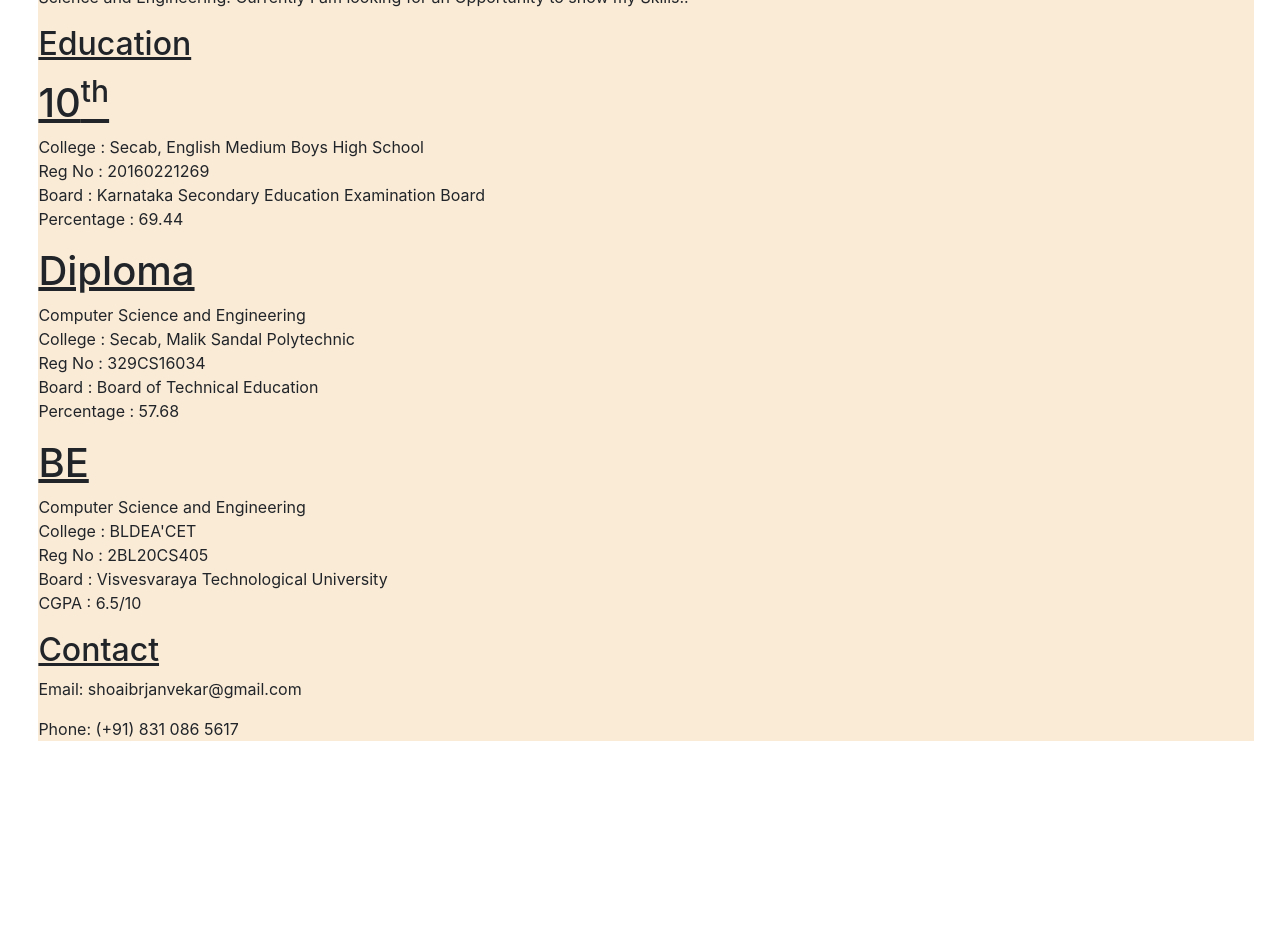
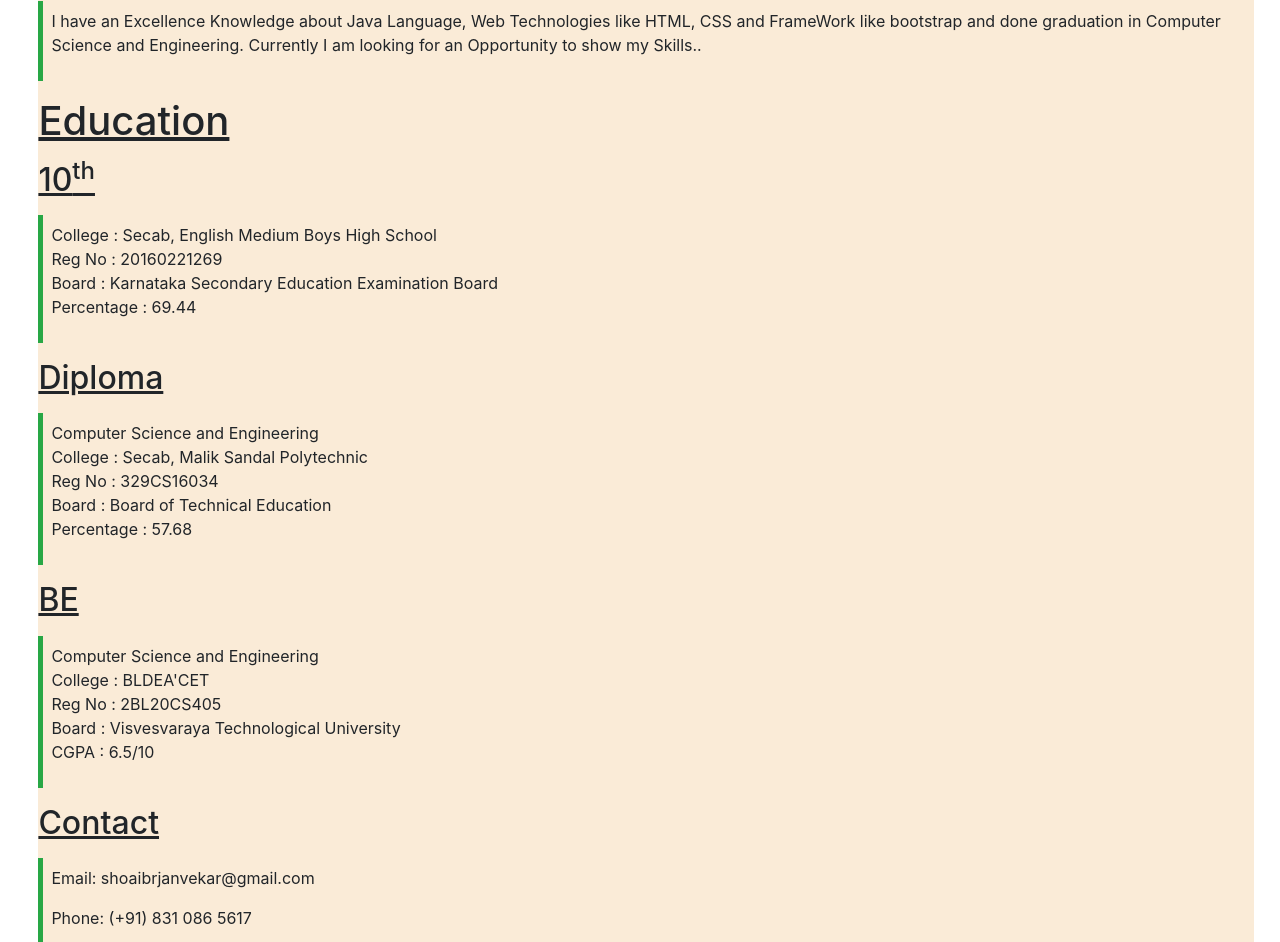
Before and after one commit to shoaib1718/MyPortfolio, a plain HTML site: page Education.html in a window 1280 px wide. Shown: the part 328-1270 px from the top of the page. Before the commit the page ends 1085 px from the top, so only its background shows below. Drawn offline with nearby package versions, Linux system fonts and the light colour scheme.

Commit message:
Update Education.html

```diff
--- a/Education.html
+++ b/Education.html
@@ -7,6 +7,13 @@
     <title>Education Portfolio</title>
     <link rel="stylesheet" href="edu.css">
     <link rel="stylesheet" href="https://maxcdn.bootstrapcdn.com/bootstrap/4.5.2/css/bootstrap.min.css">
+
+    <link rel="stylesheet" href="https://cdnjs.cloudflare.com/ajax/libs/font-awesome/4.7.0/css/font-awesome.min.css">
+    <link href="https://cdn.jsdelivr.net/npm/bootstrap@5.3.2/dist/css/bootstrap.min.css" rel="stylesheet"
+        integrity="sha384-T3c6CoIi6uLrA9TneNEoa7RxnatzjcDSCmG1MXxSR1GAsXEV/Dwwykc2MPK8M2HN" crossorigin="anonymous">
+
+    <link href="css/bootstrap.min.css" rel="stylesheet">
+
     <script src="https://ajax.googleapis.com/ajax/libs/jquery/3.5.1/jquery.min.js"></script>
     <script src="https://cdnjs.cloudflare.com/ajax/libs/popper.js/1.16.0/umd/popper.min.js"></script>
     <script src="https://maxcdn.bootstrapcdn.com/bootstrap/4.5.2/js/bootstrap.min.js"></script>
@@ -23,20 +30,33 @@
 
     </div>
     <div class="content">
+
+        <!-- BOOTSTRAP Class is used here -->
+        <div class="my-3 p-2 border-start border-success border-5">
+
             <h1>Shoaib Janvekar</h1>
             <h3>Web Developer</h3> <br>
+        </div>
 
         <h2>About</h2>
-        <p>I have an Excellence Knowledge about Java Language, Web Technologies like HTML, CSS and FrameWork like bootstrap
+
+        <!-- BOOTSTRAP Class is used here -->
+        <div class="my-3 p-2 border-start border-success border-5">
+            <p>I have an Excellence Knowledge about Java Language, Web Technologies like HTML, CSS and FrameWork like
+                bootstrap
                 and done graduation in Computer Science and Engineering.
                 Currently I am looking for an Opportunity to show my Skills..</p>
+        </div>
 
 
-        <h2> <u>Education </u></h2>
+        <h1> <u>Education </u></h1>
 
         <section>
             <p>
-            <h1><u>10<sup>th</sup></u><br></h1>
+            <h2><u>10<sup>th</sup></u><br></h2>
+
+            <!-- BOOTSTRAP Class is used here -->
+            <div class="my-3 p-2 border-start border-success border-5">
                 College : Secab, English Medium Boys High School <br>
                 Reg No : 20160221269
                 <br>
@@ -44,11 +64,15 @@
                 <br>
                 Percentage : 69.44
                 </p>
+            </div>
         </section>
 
         <section>
             <p>
-            <h1> <u> Diploma </u> </h1>
+            <h2> <u> Diploma </u> </h2>
+
+            <!-- BOOTSTRAP Class is used here -->
+            <div class="my-3 p-2 border-start border-success border-5">
                 Computer Science and Engineering <br>
                 College : Secab, Malik Sandal Polytechnic <br>
                 Reg No : 329CS16034
@@ -57,11 +81,14 @@
                 <br>
                 Percentage : 57.68
                 </p>
+            </div>
         </section>
 
         <section>
             <p>
-            <h1> <u> BE </u> </h1>
+            <h2> <u> BE </u> </h2>
+            <!-- BOOTSTRAP Class is used here -->
+            <div class="my-3 p-2 border-start border-success border-5">
                 Computer Science and Engineering <br>
                 College : BLDEA'CET <br>
                 Reg No : 2BL20CS405
@@ -70,14 +97,29 @@
                 <br>
                 CGPA : 6.5/10
                 </p>
+            </div>
         </section>
 
 
 
         <h2> <u> Contact </u> </h2>
+
+        <!-- BOOTSTRAP Class is used here -->
+        <div class="my-3 p-2 border-start border-success border-5">
             <p>Email: shoaibrjanvekar@gmail.com</p>
             <p>Phone: (+91) 831 086 5617</p>
         </div>
+    </div>
+
+    <script src="https://cdn.jsdelivr.net/npm/@popperjs/core@2.11.8/dist/umd/popper.min.js"
+        integrity="sha384-I7E8VVD/ismYTF4hNIPjVp/Zjvgyol6VFvRkX/vR+Vc4jQkC+hVqc2pM8ODewa9r"
+        crossorigin="anonymous"></script>
+    <script src="https://cdn.jsdelivr.net/npm/bootstrap@5.3.2/dist/js/bootstrap.min.js"
+        integrity="sha384-BBtl+eGJRgqQAUMxJ7pMwbEyER4l1g+O15P+16Ep7Q9Q+zqX6gSbd85u4mG4QzX+"
+        crossorigin="anonymous"></script>
+
+    <script src="https://code.jquery.com/jquery.js"></script>
+    <script src="js/bootstrap.min.js"></script>
 </body>
 
 </html>
```
Lines whose indentation alone changed are shown as unchanged.
